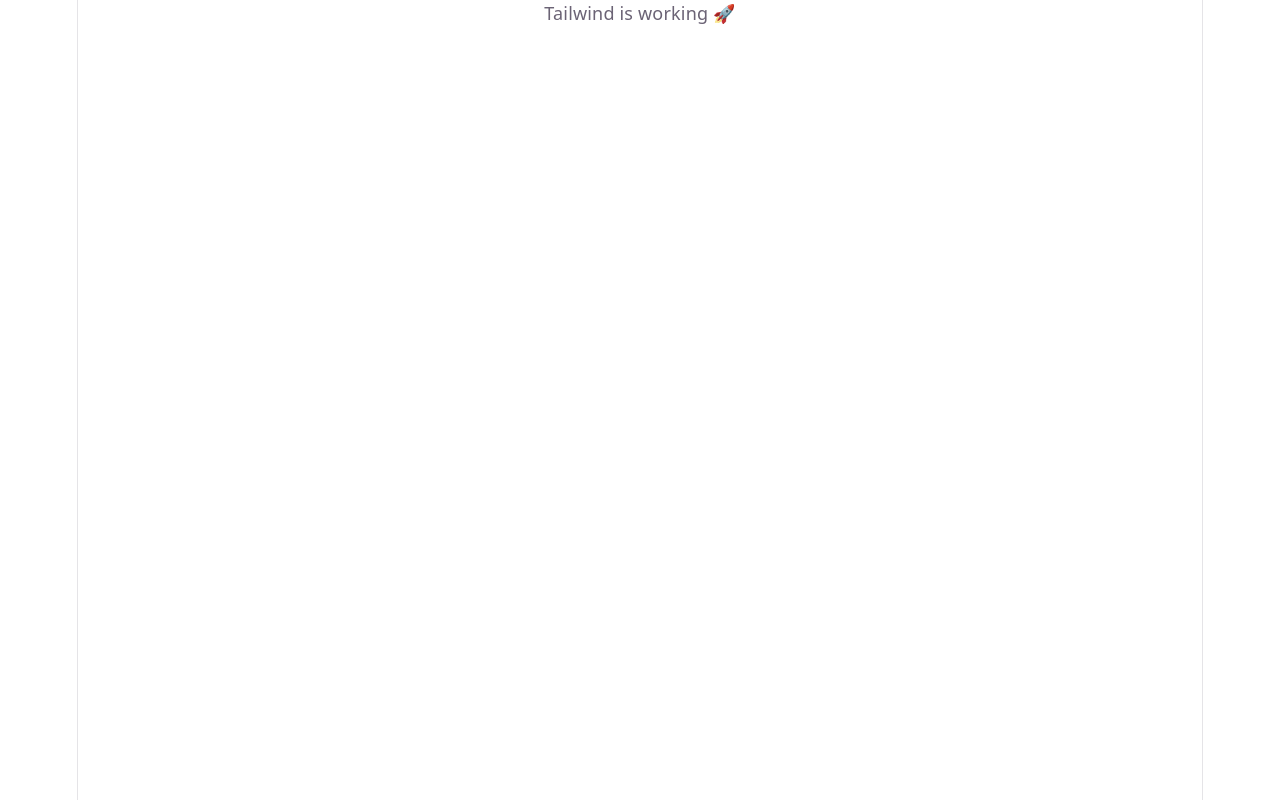
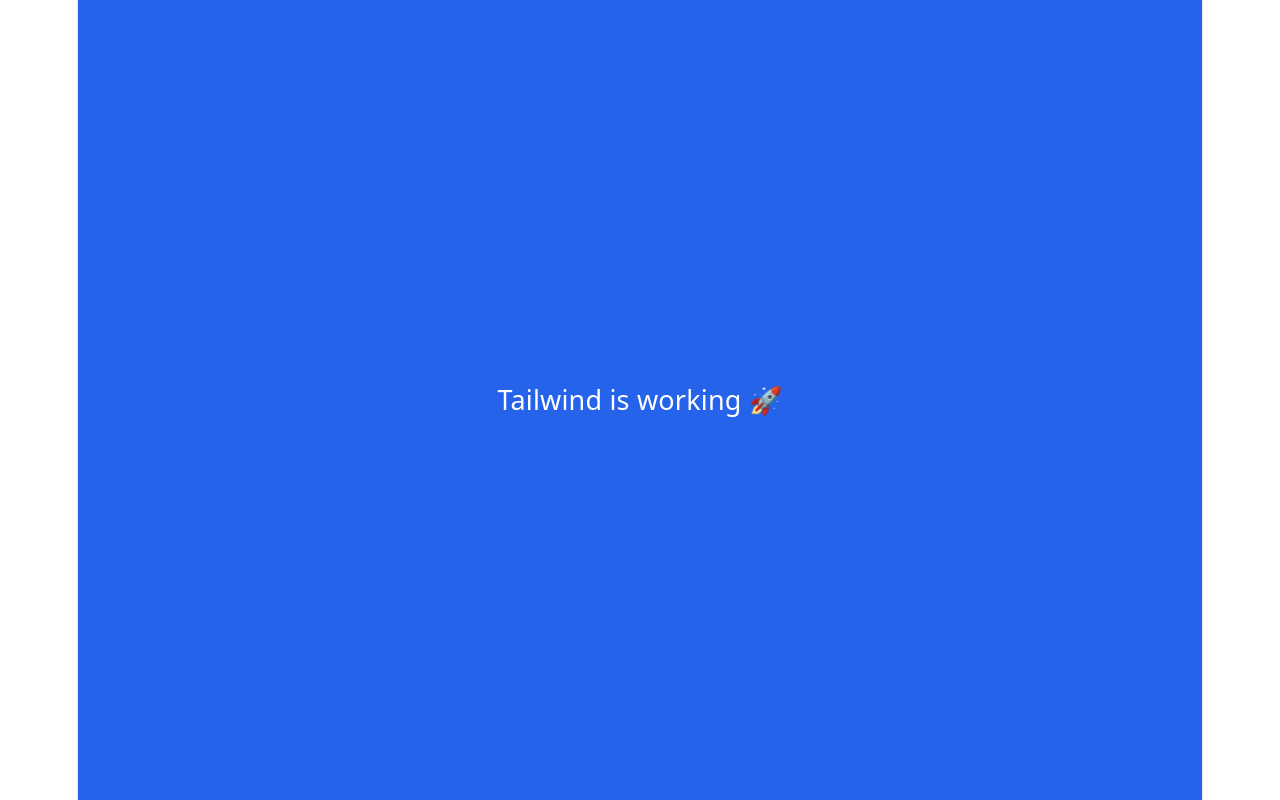
Before and after one commit to malinda-sampath/portfolio, a React app: page / in a window 1280 px wide. Built offline with nearby package versions, Linux system fonts and the light colour scheme; the HTML template or start-up script is replaced by a standard one.

Commit message:
Tailwind setup

```diff
--- a/src/index.css
+++ b/src/index.css
@@ -1,3 +1,7 @@
+@tailwind base;
+@tailwind components;
+@tailwind utilities;
+
 :root {
   --text: #6b6375;
   --text-h: #08060d;
--- a/tailwind.config.js
+++ b/tailwind.config.js
@@ -1,11 +1,8 @@
-module.exports = {
-  purge: [],
-  darkMode: false, // or 'media' or 'class'
+export default {
+  content: ["./index.html", "./src/**/*.{js,ts,jsx,tsx}"],
   theme: {
     extend: {},
   },
-  variants: {
-    extend: {},
-  },
+  darkMode: "class",
   plugins: [],
 }
```
